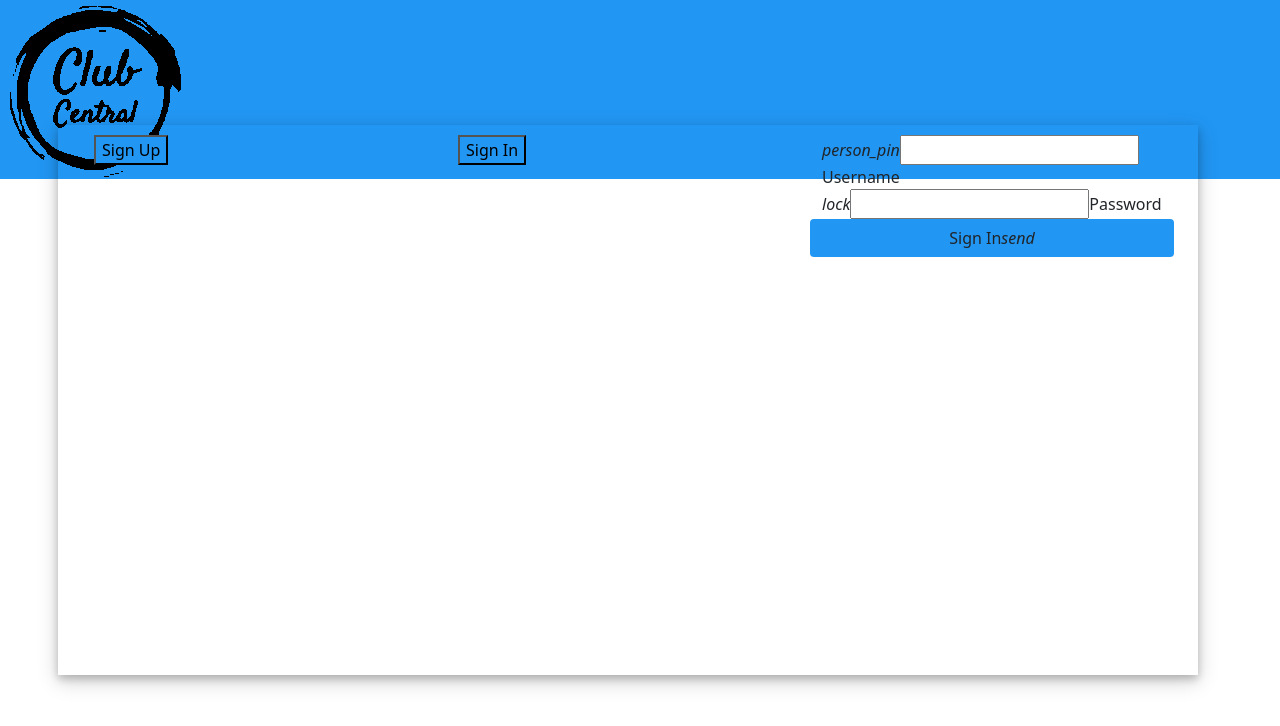
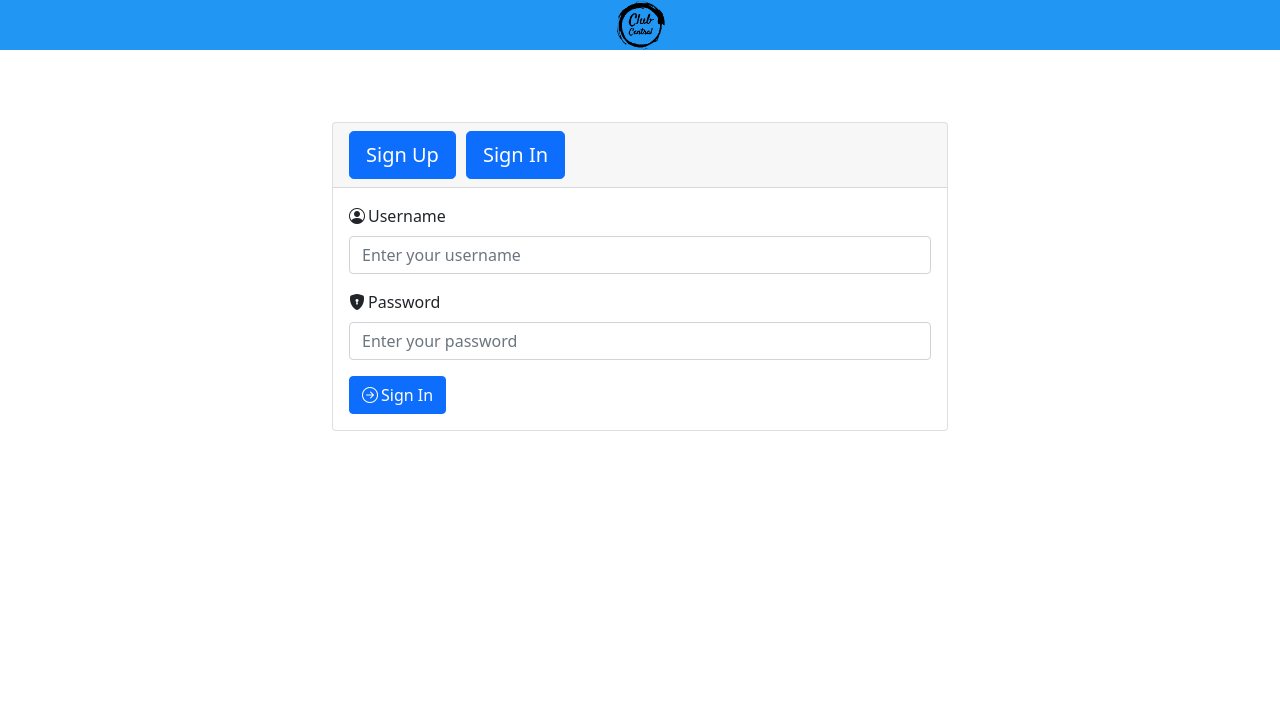
Before and after one commit to mansi-07/Club-Central, a React (Create React App) app in the folder client/: page /signin in a window 1280 px wide. Shown: the top 726 px of the page. Built offline with nearby package versions, Linux system fonts and the light colour scheme.

Commit message:
added signout functionality + basic header

```diff
--- a/client/src/components/AuthComponentes/signin.js
+++ b/client/src/components/AuthComponentes/signin.js
@@ -11,13 +11,22 @@ const Signin = ({setSigninUser}) => {
     const history = useHistory()
 
     const signInSubmit = (event) => {
+        console.log({username,password})
         event.preventDefault()
         axios.post("/api/auth/signin", {username,password} )
         .then((res) => {
             if (res.status === 200) {
                 console.log(res.data)
                 setSigninUser(res.data)
-                history.push("/")
+                if(res.data.isAdmin){
+                    history.push("/clubadmin")
+                }
+                else if(res.data.isSuperAdmin){
+                    history.push("/superadmin")
+                }
+                else{
+                    history.push("/")
+                }
                 alert("Signin Successful!")
           }
         })
@@ -29,35 +38,29 @@ const Signin = ({setSigninUser}) => {
     return (
         <>
         <Header/>
-        <div className="row container mainContainer center">
-            <div className="col">
-                <Link to="/signup"><button className="waves-effect waves-light btn-large" style={{backgroundColor:"#2196F3"}}>Sign Up</button></Link>
-            </div>
-            <div className="col">
-                <Link to="/signin"><button className="waves-effect waves-light btn-large" style={{backgroundColor:"#2196F3"}}>Sign In</button></Link>
-            </div>
-            <div className="col s12 innerContainer">
-                <div className="row">
-                    <form className="col s10 offset-s1" onSubmit={signInSubmit}>
-                        <div className="row">
-                                <div className="input-field col s10">
-                                    <i class="material-icons prefix">person_pin</i>
-                                    <input id="username" type="text" className="validate" onChange={(event)=>setUserName(event.target.value)}/>
-                                    <label for="username">Username</label>
-                                </div>
-                            </div>
-                            <div className="row">
-                                <div className="input-field col s10">
-                                    <i class="material-icons prefix">lock</i>
-                                    <input id="password" type="password" className="validate" onChange={(event)=>setPassword(event.target.value)}/>
-                                    <label for="password">Password</label>
-                                </div>
-                            </div>
-                            <div className="center row">
-                            <button class="btn waves-effect waves-light btn-large" type="submit" name="submit" style={{backgroundColor:"#2196F3"}}>Sign In
-                                <i class="material-icons right ">send</i>
-                            </button>
-                            </div>
+        <br/>
+        <br/>
+        <br/>
+        <div className="container col-lg-6">
+            <div className="card">
+                <div className="card-header">
+                    <Link to="/signup" className="btn btn-primary btn-lg" role="button" aria-disabled="true">Sign Up</Link>
+                    <Link to="/signin" className="btnSignIn btn btn-primary btn-lg" role="button" aria-disabled="true">Sign In</Link>
+                </div>
+                <div className="card-body">
+                    <form onSubmit={signInSubmit}>
+                        <div className="mb-3">
+                            <label for="username" className="form-label"><span className="icon bi bi-person-circle" aria-hidden="true"></span>Username</label>
+                            <input type="text" className="form-control" id="username" placeholder="Enter your username" onChange={(event)=>setUserName(event.target.value)}/>
+                        </div>
+                        <div className="mb-3">
+                            <label for="password" className="form-label"><span className="icon bi bi-shield-lock-fill" aria-hidden="true"></span>Password</label>
+                            <input type="password" className="form-control" id="password" placeholder="Enter your password" onChange={(event)=>setPassword(event.target.value)}/>
+                        </div>
+
+                        <button type="submit" className="btn btn-primary" >
+                            <span className="icon bi bi-arrow-right-circle" aria-hidden="true"></span>Sign In
+                        </button>
                     </form>
                 </div>
             </div>
--- a/client/src/components/AuthComponentes/signup.js
+++ b/client/src/components/AuthComponentes/signup.js
@@ -10,7 +10,7 @@ const Signup = () => {
     const [email, setEmail] = useState('')
     const [institute, setInstitute] = useState('')
     const history = useHistory()
-    const [instituteList, setInstituteList] = useState({})
+    const [instituteList, setInstituteList] = useState([])
 
     useEffect(() => {
         axios.get('/api/auth/institute')
@@ -39,53 +39,48 @@ const Signup = () => {
     return (
         <>
         <Header/>
-        <div className="row container mainContainer center">
-            <div className="col">
-                <Link to="/signup"><button className="waves-effect waves-light btn-large" style={{backgroundColor:"#2196F3"}}>Sign Up</button></Link>
-            </div>
-            <div className="col">
-                <Link to="/signin"><button className="waves-effect waves-light btn-large" style={{backgroundColor:"#2196F3"}}>Sign In</button></Link>
-            </div>
-        <div className="col s12 innerContainer">
-                <div className="row">
-                    <form className="col s10 offset-s1" onSubmit={signUpSubmit}>
-                        <div className="row">
-                            <div className="input-field col s10">
-                                <i class="material-icons prefix">person_pin</i>
-                                <input id="username" type="text" className="validate" onChange={(event)=>setUserName(event.target.value)}/>
-                                <label for="username">Username</label>
-                            </div>
+        <br/>
+        <br/>
+        <br/>
+        <div className="container col-lg-6">
+            <div className="card">
+                <div className="card-header">
+                    <Link to="/signup" className="btn btn-primary btn-lg" role="button" aria-disabled="true">Sign Up</Link>
+                    <Link to="/signin" className="btnSignIn btn btn-primary btn-lg" role="button" aria-disabled="true">Sign In</Link>
+                </div>
+                <div className="card-body">
+                    <form onSubmit={signUpSubmit}>
+                        <div className="mb-3">
+                            <label for="username" className="form-label"><span className="icon bi bi-person-circle" aria-hidden="true"></span>Username</label>
+                            <input type="text" className="form-control" id="username" placeholder="Enter your username" onChange={(event)=>setUserName(event.target.value)}/>
                         </div>
-                        <div className="row">
-                            <div className="input-field col s10">
-                                <i class="material-icons prefix">email</i>
-                                <input id="email" type="email" className="validate" onChange={(event)=>setEmail(event.target.value)}/>
-                                <label for="email">Email</label>
-                            </div>
+                        <div className="mb-3">
+                            <label for="email" className="form-label"><span className="icon bi bi-envelope-fill" aria-hidden="true"></span>Email</label>
+                            <input type="email" className="form-control" id="email" placeholder="Enter your email" onChange={(event)=>setEmail(event.target.value)}/>
                         </div>
-                        <div className="row">
-                            <div className="input-field col s10">
-                                <i class="material-icons prefix">school</i>
-                                <input id="institute" type="text" className="validate" onChange={(event)=>setInstitute(event.target.value)}/>
-                                <label for="institute">Institute</label>
-                            </div>
+                        <div className="mb-3">
+                            <label for="institute" className="form-label"><span className="icon bi bi-briefcase-fill" aria-hidden="true"></span>Institute</label>
+                            <select class="form-select" id="institute" aria-label="institute select" onChange={(event)=>setInstitute(event.target.value)}>
+                                {instituteList && instituteList.map((institute,i) => {
+                                    return (
+                                        <option value={institute._id} key={i}>{institute.name}</option>
+                                    );
+                                })
+                                }
+                            </select>
                         </div>
-                        <div className="row">
-                            <div className="input-field col s10">
-                                <i class="material-icons prefix">lock</i>
-                                <input id="password" type="password" className="validate" onChange={(event)=>setPassword(event.target.value)}/>
-                                <label for="password">Password</label>
-                            </div>
+                        <div className="mb-3">
+                            <label for="password" className="form-label"><span className="icon bi bi-shield-lock-fill" aria-hidden="true"></span>Password</label>
+                            <input type="password" className="form-control" id="password" placeholder="Enter your password" onChange={(event)=>setPassword(event.target.value)}/>
                         </div>
-                        <div className="center row">
-                        <button class="btn waves-effect waves-light btn-large" type="submit" name="submit" style={{backgroundColor:"#2196F3"}}>Sign Up
-                            <i class="material-icons right ">send</i>
+
+                        <button type="submit" className="btn btn-primary" >
+                            <span className="icon bi bi-arrow-right-circle" aria-hidden="true"></span>Sign Up
                         </button>
-                        </div>
                     </form>
                 </div>
             </div>
-            </div>
+        </div>
         </>
     )
 }
--- a/client/src/components/HomePage.js
+++ b/client/src/components/HomePage.js
@@ -1,11 +1,10 @@
 import React from 'react'
+import Navbar from './partials/Navbar.js'
 
 const HomePage = ({user}) => {
     console.log(user)
     return (
-        <div>
-            hey {user.username}
-        </div>
+        <Navbar user={user}/>
     )
 }
 export default HomePage;
--- a/client/src/components/partials/Header.js
+++ b/client/src/components/partials/Header.js
@@ -3,9 +3,9 @@ import logo from '../../assets/images/logo.png'
 
 const Header = () => {
     return (
-        <nav style={{backgroundColor:"#2196F3"}}>
-            <div class="nav-wrapper">
-                <img alt="logo" src={logo} className="brand-logo center" style={{height:"100%"}}/>
+        <nav className="navbar" style={{backgroundColor:"#2196F3", height:"50px", padding:"0"}}>
+            <div className="container-fluid">
+                <img alt="logo" src={logo} className="d-inline-block position-absolute top-50 start-50 translate-middle" style={{height:"50px"}}/>
             </div>
         </nav>
     )
--- a/client/src/css/landingPage.css
+++ b/client/src/css/landingPage.css
@@ -1,18 +1,6 @@
-.mainContainer{
-    margin: 0;
-    height: 550px;
-    padding: 10px;
-    position: absolute;
-    top: 50%;
-    left: 50%;
-    transform: translate(-50%, -50%);
-    box-shadow: 0 4px 8px 0 rgba(0, 0, 0, 0.2), 0 6px 20px 0 rgba(0, 0, 0, 0.19);
+.icon {
+    margin-right: 3px;
 }
-
-.innerContainer{
-    position: relative;
-    top: 50%;
-    -webkit-transform: translateY(-50%);
-    -ms-transform: translateY(-50%);
-    transform: translateY(-50%);
+.btnSignIn{
+    margin-left: 10px;
 }
```
Also changed, not shown: client/src/components/App.js (+15 -1 lines), client/src/components/AuthComponentes/signout.js (added, +15 -0 lines), client/src/components/partials/Navbar.js (+86 -0 lines), 1 other file (tests, documents, lock files or other folders).
